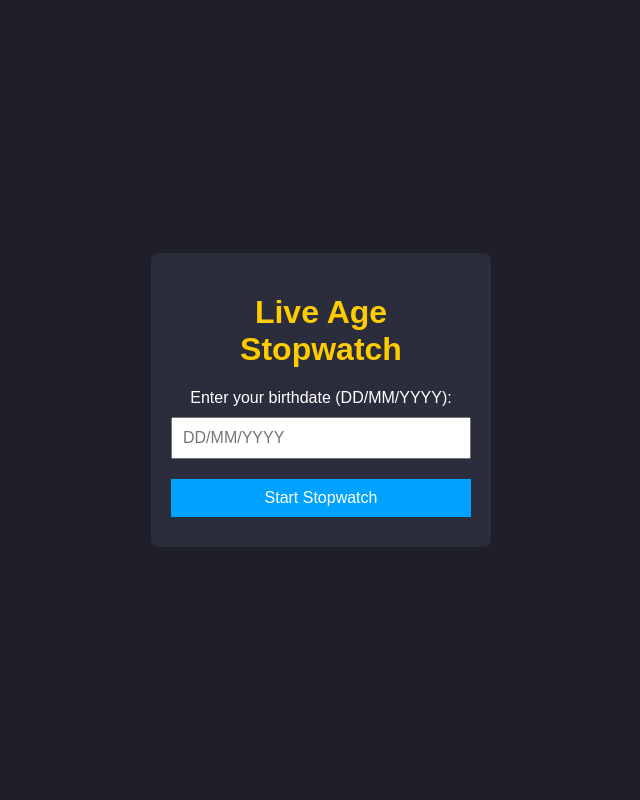
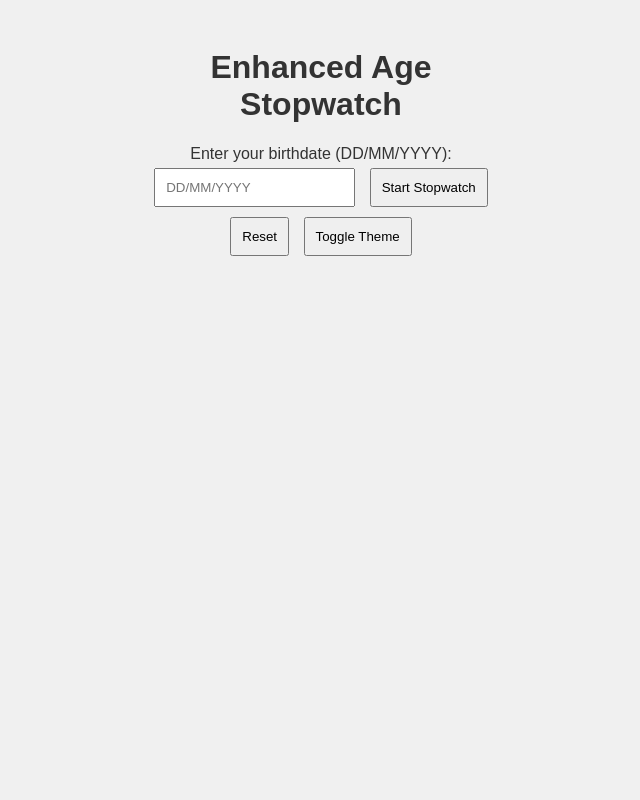
Before and after one commit to RaresAnghel08/Age-StopWatch, a Flask app: page / in a window 1280 px wide. Shown: the whole page, without its empty margins (319-959 px from the left). Run offline with Flask 3, Linux system fonts and the light colour scheme.

Commit message:
ultra modification

```diff
--- a/app.py
+++ b/app.py
@@ -1,5 +1,5 @@
 from flask import Flask, render_template, jsonify, request
-from datetime import datetime
+from datetime import datetime, timedelta
 
 app = Flask(__name__)
 
@@ -13,13 +13,53 @@ def calculate_age(birthdate):
     hours = (age_timedelta.seconds // 3600) % 24
     minutes = (age_timedelta.seconds % 3600) // 60
     seconds = age_timedelta.seconds % 60
+
+    # Additional calculations
+    months = years * 12 + days // 30
+    weeks = age_timedelta.days // 7
+
+    # Next birthday countdown
+    next_birthday = datetime(current_time.year, birthdate.month, birthdate.day)
+    if next_birthday < current_time:
+        next_birthday = datetime(current_time.year + 1, birthdate.month, birthdate.day)
+    days_until_birthday = (next_birthday - current_time).days
+
     return {
         "years": years,
+        "months": months,
+        "weeks": weeks,
         "days": days,
         "hours": hours,
         "minutes": minutes,
-        "seconds": seconds
+        "seconds": seconds,
+        "days_until_birthday": days_until_birthday,
+        "zodiac": get_zodiac_sign(birthdate),
+        "birthstone": get_birthstone(birthdate)
     }
+
+def get_zodiac_sign(birthdate):
+    # Simplified zodiac calculation
+    zodiacs = [
+        ("Capricorn", (1, 1), (1, 19)), ("Aquarius", (1, 20), (2, 18)),
+        ("Pisces", (2, 19), (3, 20)), ("Aries", (3, 21), (4, 19)),
+        ("Taurus", (4, 20), (5, 20)), ("Gemini", (5, 21), (6, 20)),
+        ("Cancer", (6, 21), (7, 22)), ("Leo", (7, 23), (8, 22)),
+        ("Virgo", (8, 23), (9, 22)), ("Libra", (9, 23), (10, 22)),
+        ("Scorpio", (10, 23), (11, 21)), ("Sagittarius", (11, 22), (12, 21)),
+        ("Capricorn", (12, 22), (12, 31))
+    ]
+    for zodiac, start, end in zodiacs:
+        if start <= (birthdate.month, birthdate.day) <= end:
+            return zodiac
+    return "Unknown"
+
+def get_birthstone(birthdate):
+    birthstones = [
+        "Garnet", "Amethyst", "Aquamarine", "Diamond", "Emerald", "Alexandrite",
+        "Ruby", "Peridot", "Sapphire", "Opal", "Topaz", "Turquoise"
+    ]
+    return birthstones[birthdate.month - 1]
+
 @app.route('/')
 def index():
     return render_template("index.html")
--- /dev/null
+++ b/static/script.js
@@ -0,0 +1,60 @@
+let interval;
+
+function autoFormatDate(input) {
+  let value = input.value;
+  if (value.length === 2 || value.length === 5) {
+    input.value += '/';
+  }
+}
+
+async function startStopwatch() {
+  const birthdateInput = document.getElementById("birthdate").value;
+  const response = await fetch("/calculate_age", {
+    method: "POST",
+    headers: { "Content-Type": "application/json" },
+    body: JSON.stringify({ birthdate: birthdateInput })
+  });
+
+  if (!response.ok) {
+    alert("Please enter a valid date in DD/MM/YYYY format");
+    return;
+  }
+
+  // Display the age section
+  document.getElementById("ageDisplay").style.display = "block";
+
+  // Start real-time updates
+  if (interval) clearInterval(interval);
+  interval = setInterval(async () => {
+    const response = await fetch("/calculate_age", {
+      method: "POST",
+      headers: { "Content-Type": "application/json" },
+      body: JSON.stringify({ birthdate: birthdateInput })
+    });
+
+    if (response.ok) {
+      const ageData = await response.json();
+
+      // Update the displayed values
+      document.getElementById("years").textContent = `${ageData.years} Years`;
+      document.getElementById("months").textContent = `${ageData.months} Months`;
+      document.getElementById("weeks").textContent = `${ageData.weeks} Weeks`;
+      document.getElementById("days").textContent = `${ageData.days} Days`;
+      document.getElementById("hours").textContent = `${ageData.hours} Hours`;
+      document.getElementById("minutes").textContent = `${ageData.minutes} Minutes`;
+      document.getElementById("seconds").textContent = `${ageData.seconds} Seconds`;
+      document.getElementById("nextBirthday").textContent = `${ageData.days_until_birthday} Days until next birthday`;
+      document.getElementById("zodiac").textContent = `Zodiac: ${ageData.zodiac}`;
+      document.getElementById("birthstone").textContent = `Birthstone: ${ageData.birthstone}`;
+    }
+  }, 1000);
+}
+
+function resetStopwatch() {
+  clearInterval(interval);
+  document.getElementById("ageDisplay").style.display = "none";
+}
+
+function toggleTheme() {
+  document.body.classList.toggle("dark-theme");
+}
--- a/static/style.css
+++ b/static/style.css
@@ -1,38 +1,29 @@
 body {
   font-family: Arial, sans-serif;
-    background-color: #1e1f29;
-    color: #ffffff;
-    display: flex;
-    align-items: center;
-    justify-content: center;
-    height: 100vh;
-    margin: 0;
+  background-color: #f0f0f0;
+  color: #333;
+  transition: background 0.3s, color 0.3s;
 }
+
+body.dark-theme {
+  background-color: #333;
+  color: #f0f0f0;
+}
+
 .container {
+  width: 350px;
+  margin: auto;
+  padding: 20px;
   text-align: center;
-    width: 300px;
-    background-color: #2b2d3c;
-    padding: 20px;
-    border-radius: 8px;
 }
-  h1 {
-    color: #ffcc00;
+
+input, button {
+  padding: 10px;
+  margin: 5px;
 }
-  input, button {
-    font-size: 16px;
-    padding: 10px;
-    margin: 10px 0;
-    width: 100%;
-    box-sizing: border-box;
+
+.age-display div {
+  font-size: 1.2em;
+  margin-top: 10px;
+  transition: all 0.3s ease;
 }
-  button {
-    background-color: #00a2ff;
-    color: #ffffff;
-    border: none;
-    cursor: pointer;
-  }
-  .age-display div {
-    font-size: 20px;
-    margin: 5px 0;
-    color: #ffcc00;
-  }
--- a/templates/index.html
+++ b/templates/index.html
@@ -3,68 +3,31 @@
 <head>
   <meta charset="UTF-8">
   <meta name="viewport" content="width=device-width, initial-scale=1.0">
-  <title>Live Age Stopwatch</title>
+  <title>Enhanced Age Stopwatch</title>
   <link rel="stylesheet" href="{{ url_for('static', filename='style.css') }}">
 </head>
 <body>
-
   <div class="container">
-    <h1>Live Age Stopwatch</h1>
+    <h1>Enhanced Age Stopwatch</h1>
     <label for="birthdate">Enter your birthdate (DD/MM/YYYY):</label>
     <input type="text" id="birthdate" maxlength="10" placeholder="DD/MM/YYYY" oninput="autoFormatDate(this)">
     <button onclick="startStopwatch()">Start Stopwatch</button>
+    <button onclick="resetStopwatch()">Reset</button>
+    <button onclick="toggleTheme()">Toggle Theme</button>
 
     <div class="age-display" id="ageDisplay" style="display: none;">
       <div id="years"></div>
+      <div id="months"></div>
+      <div id="weeks"></div>
       <div id="days"></div>
       <div id="hours"></div>
       <div id="minutes"></div>
       <div id="seconds"></div>
+      <div id="nextBirthday"></div>
+      <div id="zodiac"></div>
+      <div id="birthstone"></div>
     </div>
   </div>
-
-  <script>
-    let interval;
-
-    function autoFormatDate(input) {
-      let value = input.value;
-      if (value.length === 2 || value.length === 5) {
-        input.value += '/';
-      }
-    }
-
-    async function startStopwatch() {
-      const birthdateInput = document.getElementById("birthdate").value;
-      const response = await fetch("/calculate_age", {
-        method: "POST",
-        headers: {
-          "Content-Type": "application/json"
-        },
-        body: JSON.stringify({ birthdate: birthdateInput })
-      });
-
-      if (!response.ok) {
-        alert("Please enter a valid date in DD/MM/YYYY format");
-        return;
-      }
-
-      document.getElementById("ageDisplay").style.display = "block";
-      if (interval) clearInterval(interval);
-      interval = setInterval(async () => {
-        const response = await fetch("/calculate_age", {
-          method: "POST",
-          headers: { "Content-Type": "application/json" },
-          body: JSON.stringify({ birthdate: birthdateInput })
-        });
-        const ageData = await response.json();
-
-        document.getElementById("years").textContent = `${ageData.years} Years`;
-        document.getElementById("days").textContent = `${ageData.days} Days`;
-        document.getElementById("hours").textContent = `${ageData.hours} Hours`;
-        document.getElementById("minutes").textContent = `${ageData.minutes} Minutes`;
-        document.getElementById("seconds").textContent = `${ageData.seconds} Seconds`;
-      }, 1000);
-    }
-  </script>
+  <script src="{{ url_for('static', filename='script.js') }}"></script>
 </body>
 </html>
```
Lines whose indentation alone changed are shown as unchanged.
